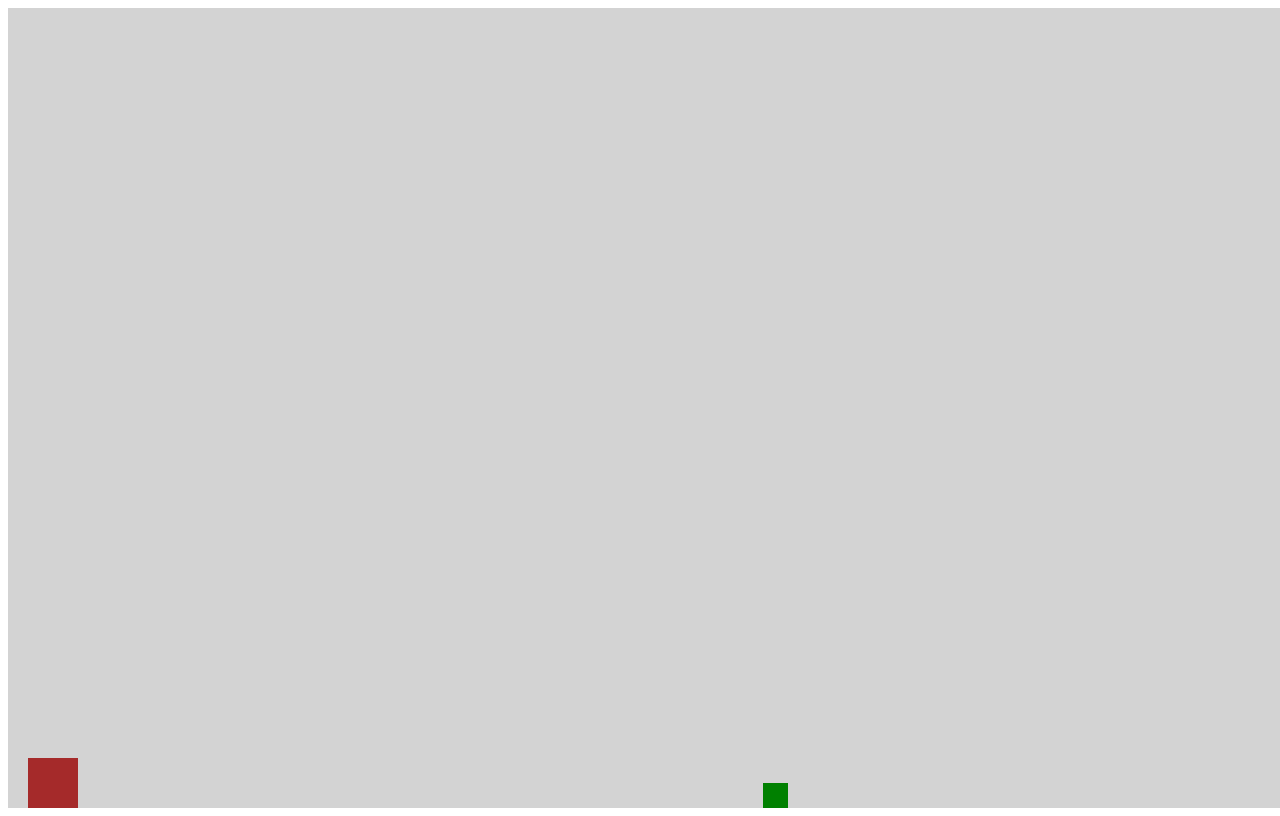
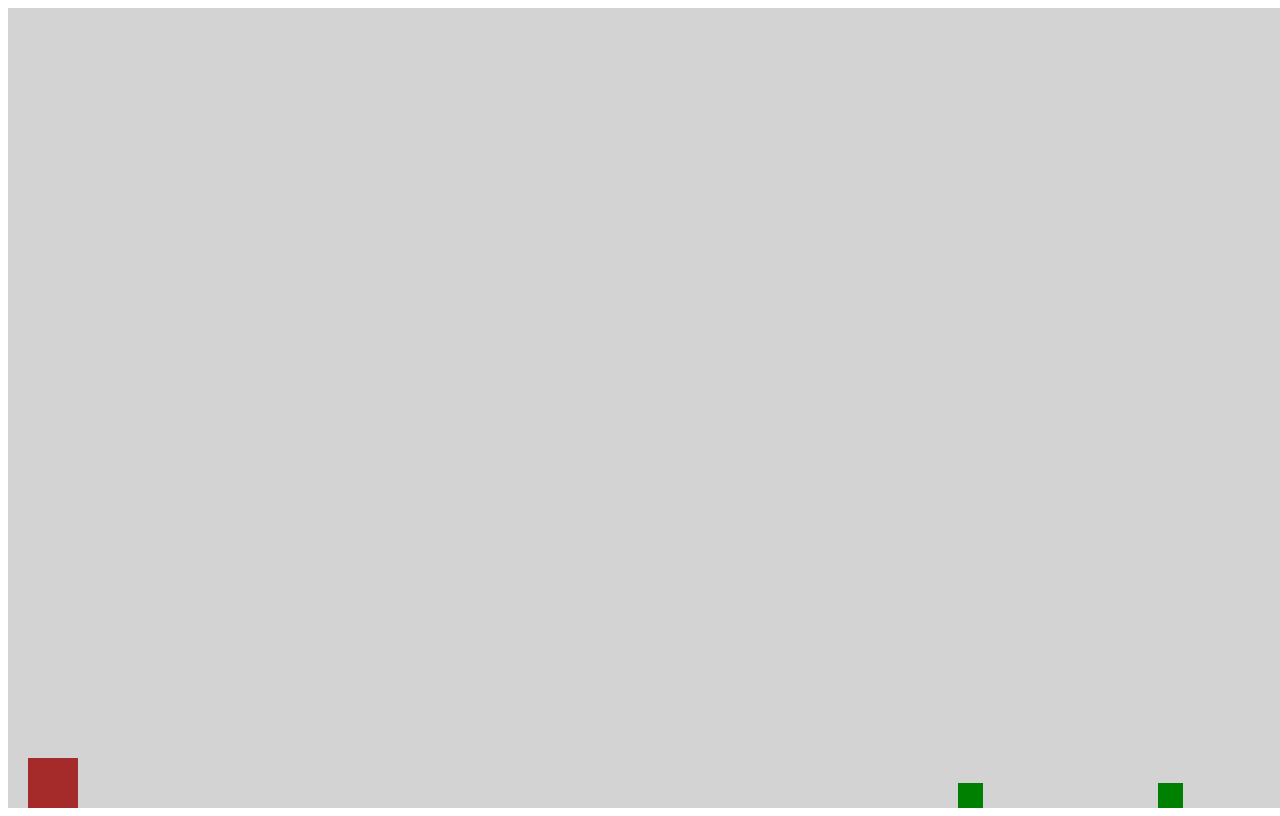
Before and after one commit to Udorron/dinogame, a plain HTML site: page index.html in a window 1280 px wide. Drawn offline with Linux system fonts and the light colour scheme.

Commit message:
Update index.html

```diff
--- a/index.html
+++ b/index.html
@@ -22,19 +22,18 @@
       background-color: green;
       position: absolute;
       bottom: 0;
-      right: 0;
+      right: -100px;
     }
   </style>
 </head>
 <body>
   <div class="game-container">
     <div class="dino"></div>
-    <div class="obstacle"></div>
   </div>
 
   <script>
     const dino = document.querySelector('.dino');
-    const obstacle = document.querySelector('.obstacle');
+    const gameContainer = document.querySelector('.game-container');
 
     document.addEventListener('keydown', (event) => {
       if (event.code === 'Space') {
@@ -49,9 +48,22 @@
     });
 
     setInterval(() => {
-      const x = parseInt(obstacle.style.right || 0);
+      const obstacle = document.createElement('div');
+      obstacle.classList.add('obstacle');
+      gameContainer.appendChild(obstacle);
+
+      let x = parseInt(obstacle.style.right || 0);
       obstacle.style.right = `${x + 5}px`;
-    }, 50);
+
+      setInterval(() => {
+        x = parseInt(obstacle.style.right || 0);
+        if (x > gameContainer.offsetWidth) {
+          obstacle.remove();
+        } else {
+          obstacle.style.right = `${x + 5}px`;
+        }
+      }, 50);
+    }, 2000);
   </script>
 </body>
 </html>
```
